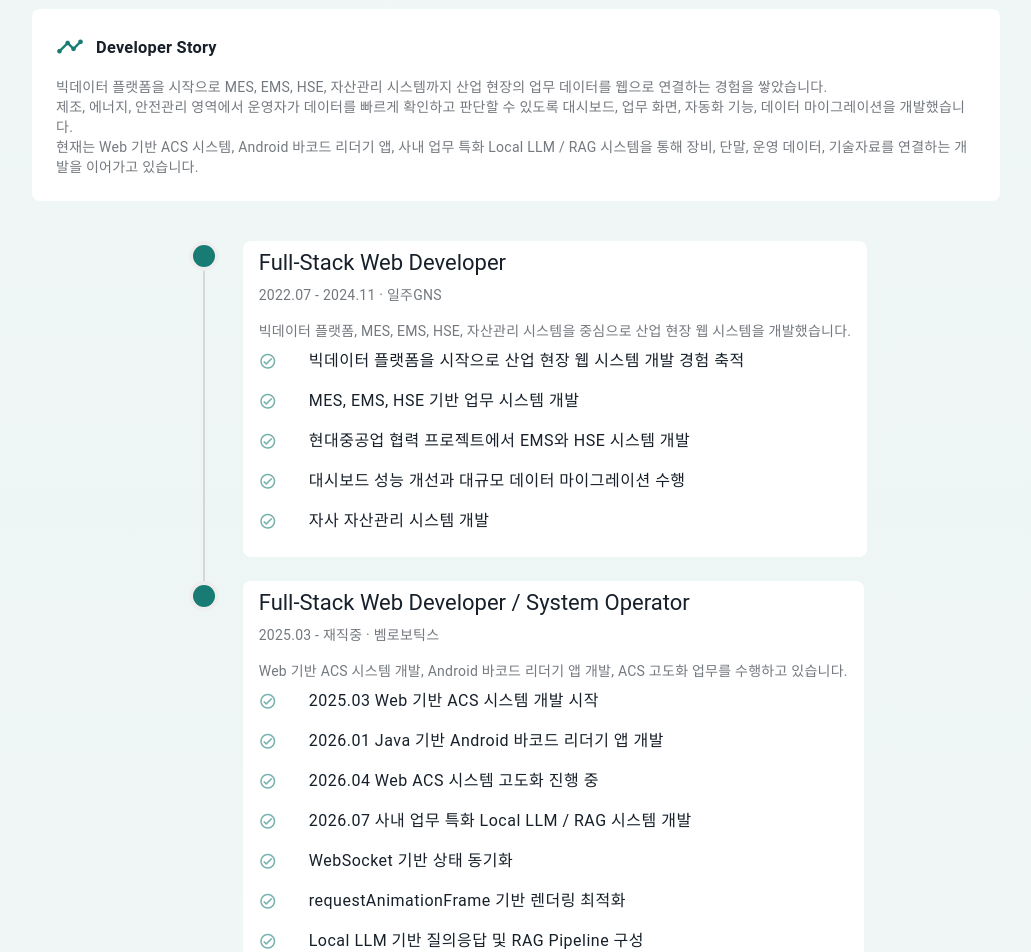
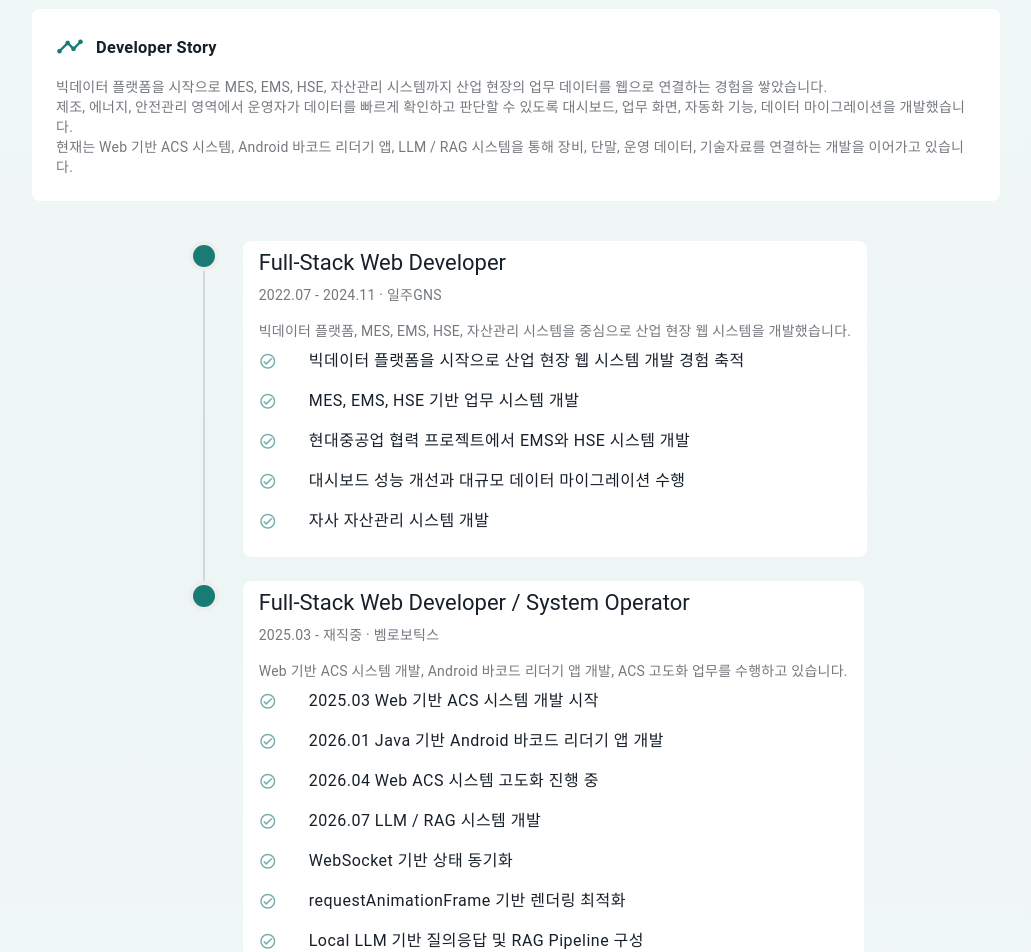
Before and after one commit to Lhwon/portfolio, a Vue app: page / in a window 1280 px wide. Shown: the part 2020-2972 px from the top of the page, without its empty margins (124-1155 px from the left). Built offline with nearby package versions, Linux system fonts and the light colour scheme.

Commit message:
사내 업무 특화 텍스트 제거

```diff
--- a/src/data/career.ts
+++ b/src/data/career.ts
@@ -5,7 +5,7 @@ export const careerStory: CareerStory = {
   paragraphs: [
     '빅데이터 플랫폼을 시작으로 MES, EMS, HSE, 자산관리 시스템까지 산업 현장의 업무 데이터를 웹으로 연결하는 경험을 쌓았습니다.',
     '제조, 에너지, 안전관리 영역에서 운영자가 데이터를 빠르게 확인하고 판단할 수 있도록 대시보드, 업무 화면, 자동화 기능, 데이터 마이그레이션을 개발했습니다.',
-    '현재는 Web 기반 ACS 시스템, Android 바코드 리더기 앱, 사내 업무 특화 Local LLM / RAG 시스템을 통해 장비, 단말, 운영 데이터, 기술자료를 연결하는 개발을 이어가고 있습니다.',
+    '현재는 Web 기반 ACS 시스템, Android 바코드 리더기 앱, LLM / RAG 시스템을 통해 장비, 단말, 운영 데이터, 기술자료를 연결하는 개발을 이어가고 있습니다.',
   ],
 }
 
@@ -34,7 +34,7 @@ export const careerItems: CareerItem[] = [
       '2025.03 Web 기반 ACS 시스템 개발 시작',
       '2026.01 Java 기반 Android 바코드 리더기 앱 개발',
       '2026.04 Web ACS 시스템 고도화 진행 중',
-      '2026.07 사내 업무 특화 Local LLM / RAG 시스템 개발',
+      '2026.07 LLM / RAG 시스템 개발',
       'WebSocket 기반 상태 동기화',
       'requestAnimationFrame 기반 렌더링 최적화',
       'Local LLM 기반 질의응답 및 RAG Pipeline 구성',
--- a/src/data/projects.ts
+++ b/src/data/projects.ts
@@ -525,7 +525,7 @@ export const projects: PortfolioProject[] = [
   },
   {
     id: 'local-llm-rag-system',
-    name: '사내 업무 특화 Local LLM / RAG 시스템',
+    name: 'LLM / RAG 시스템',
     company: '벰로보틱스',
     thumbnailUrl: llmProjectImage,
     detailImageUrl: llmProjectImage,
@@ -579,7 +579,7 @@ export const projects: PortfolioProject[] = [
     technologies: ['Python', 'FastAPI', 'Vue3', 'TypeScript', 'Ollama', 'Gemma', 'RAG', 'SQLite'],
     libraries: ['Qwen-VL', 'EmbeddingGemma', 'Vector DB'],
     architecture: {
-      caption: 'Chat UI, Agent, Vector DB, Local LLM을 연결한 사내 업무 특화 RAG 처리 구조',
+      caption: 'Chat UI, Agent, Vector DB, Local LLM을 연결한 RAG 처리 구조',
       flows: [
         {
           title: 'Chat Web UI',
```
